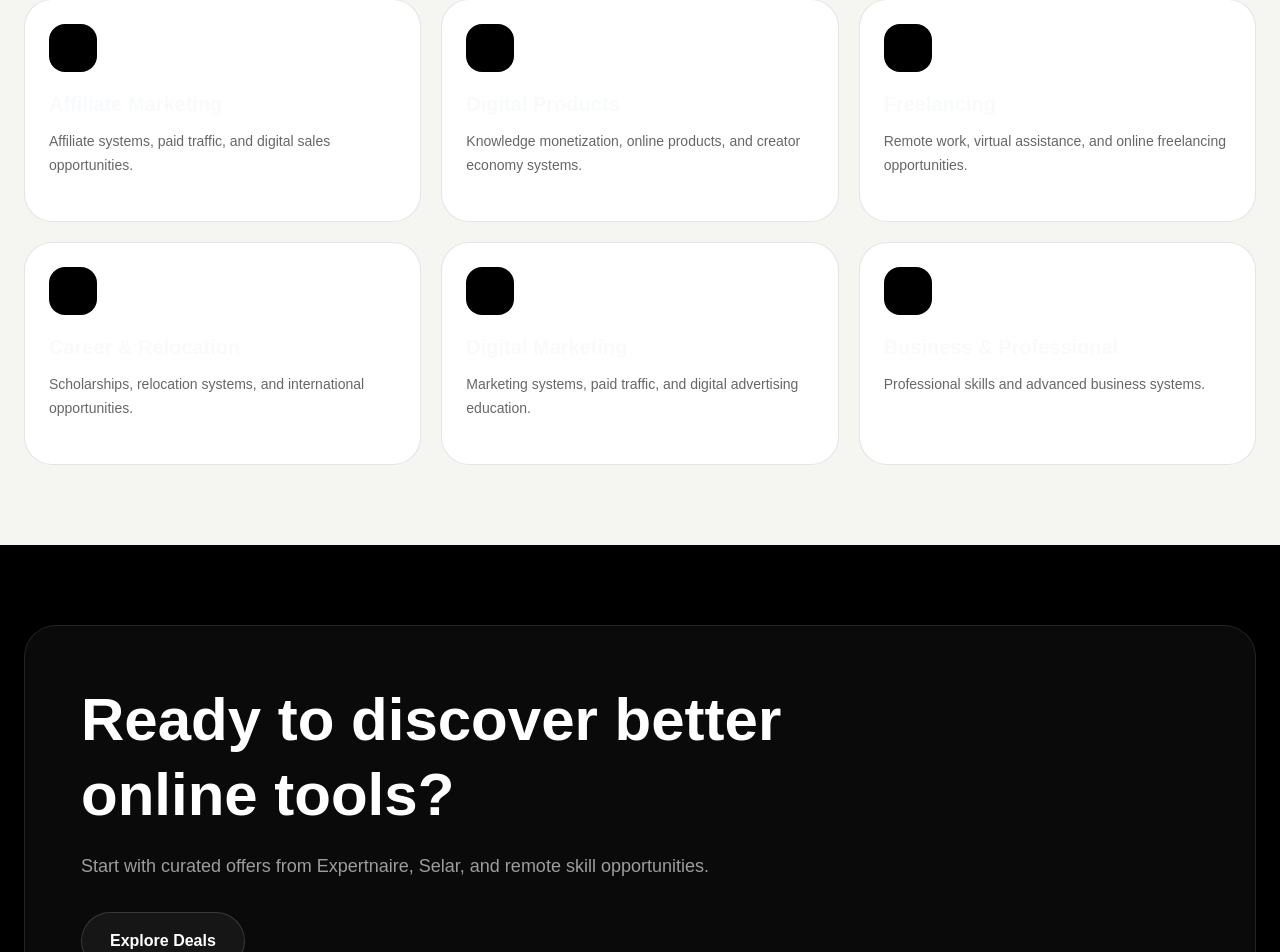
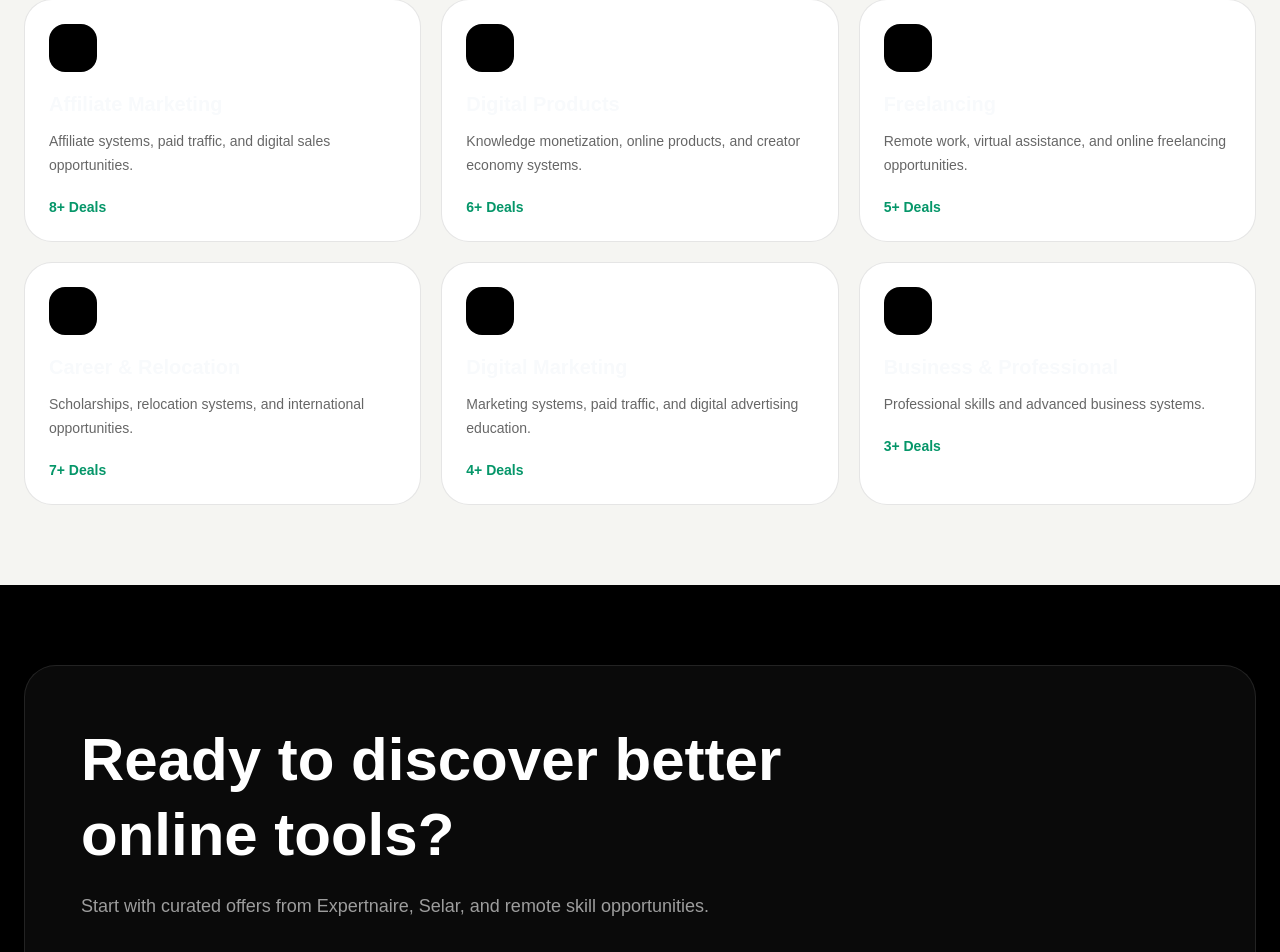
Before and after one commit to Oyewolesyl/dealradarng, a Next.js app: page / in a window 1280 px wide. Shown: the part 4413-5365 px from the top of the page. Built offline with nearby package versions, Linux system fonts and the light colour scheme.

Commit message:
Implement final affiliate inventory and category fixes

```diff
--- a/data/deals.ts
+++ b/data/deals.ts
@@ -176,36 +176,42 @@ export const categories = [
     name: "Affiliate Marketing",
     description:
       "Affiliate systems, paid traffic, and digital sales opportunities.",
+    count: "8+ Deals",
   },
 
   {
     name: "Digital Products",
     description:
       "Knowledge monetization, online products, and creator economy systems.",
+    count: "6+ Deals",
   },
 
   {
     name: "Freelancing",
     description:
       "Remote work, virtual assistance, and online freelancing opportunities.",
+    count: "5+ Deals",
   },
 
   {
     name: "Career & Relocation",
     description:
       "Scholarships, relocation systems, and international opportunities.",
+    count: "7+ Deals",
   },
 
   {
     name: "Digital Marketing",
     description:
       "Marketing systems, paid traffic, and digital advertising education.",
+    count: "4+ Deals",
   },
 
   {
     name: "Business & Professional",
     description:
       "Professional skills and advanced business systems.",
+    count: "3+ Deals",
   },
 
 ];
```
